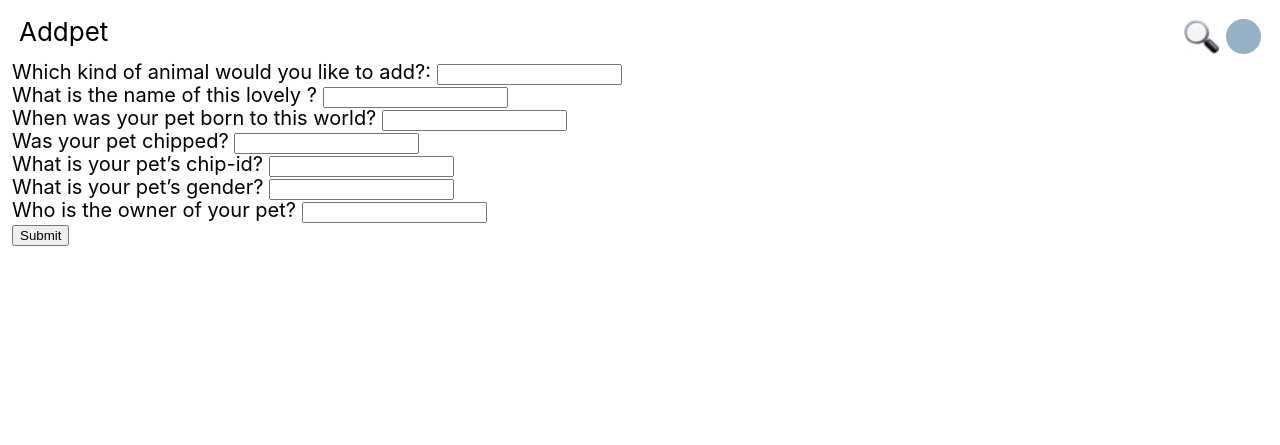
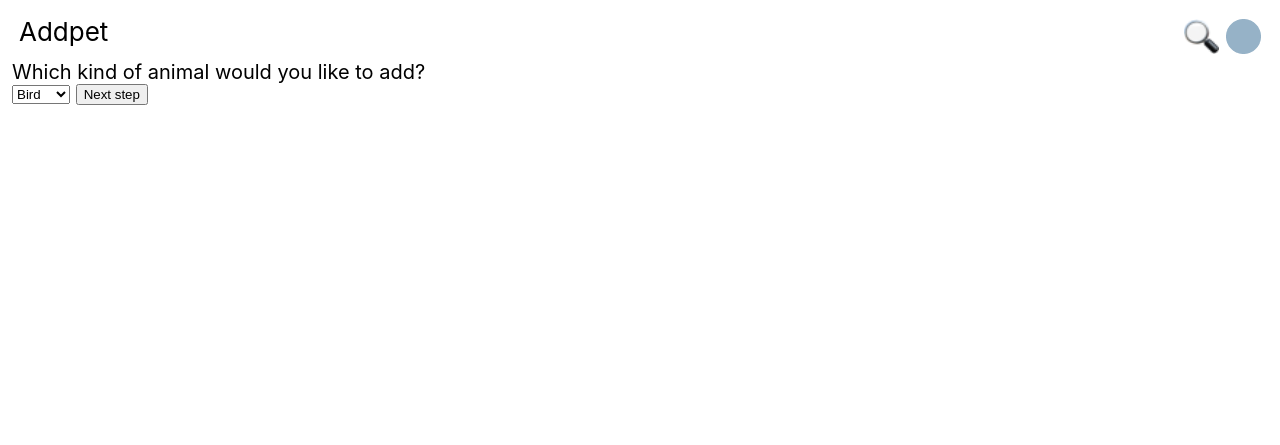
Before and after one commit to devinekask/1920-DEV3-plan-it-geenens-vandeweghe, a PHP site: page /index.php?page=addpet in a window 1280 px wide. Shown: the top 445 px of the page. Run offline with PHP 8.4, Linux system fonts and the light colour scheme; data that the repository does not hold is empty.

Commit message:
Created DAO-, js-, controller #47

```diff
--- a/src/controller/Controller.php
+++ b/src/controller/Controller.php
@@ -20,7 +20,7 @@ class Controller {
     $this->set('css', '');
     if ($this->env == 'development') {
       // regular script in production
-      $this->set('js', '<script src="script.js"></script>');
+      $this->set('js', '<script src="js/script.js"></script>');
        // regular css in production
       $this->set('css', '<link href="style.css" rel="stylesheet">');
     }
--- a/src/dao/PetsDAO.php
+++ b/src/dao/PetsDAO.php
@@ -39,12 +39,12 @@ class PetsDAO extends DAO {
     if (empty($errors)) {
       $sql = "INSERT INTO `pets` (`id`, `name`, `gender`, `type`, `birthday`, `owner`, `chipid`) VALUES (NULL, :name, :gender, :kind, :birthd, :owner, :chipid);";
       $stmt = $this->pdo->prepare($sql);
-      $stmt->bindValue(':name', $data['name']);
-      $stmt->bindValue(':gender', $data['gender']);
-      $stmt->bindValue(':kind', $data['kind']);
-      $stmt->bindValue(':birthd', $data['birthd']);
-      $stmt->bindValue(':owner', $data['owner']);
-      $stmt->bindValue(':chipid', $data['chipid']);
+      $stmt->bindValue(':name', $data['aname']);
+      $stmt->bindValue(':gender', $data['agender']);
+      $stmt->bindValue(':kind', $data['animal']);
+      $stmt->bindValue(':birthd', $data['abirthdate']);
+      $stmt->bindValue(':owner', $data['aowner']);
+      $stmt->bindValue(':chipid', $data['achipid']);
       $stmt->execute();
       return $stmt->fetchAll(PDO::FETCH_ASSOC);
     }
@@ -53,8 +53,8 @@ class PetsDAO extends DAO {
 
   public function validate( $data ){
     $errors = [];
-    if (!isset($data['name'])) {
-      $errors['name'] = 'Gelieve name in te vullen';
+    if (!isset($data['aname'])) {
+      $errors['aname'] = 'Gelieve name in te vullen';
     }
     return $errors;
   }
--- a/src/js/script.js
+++ b/src/js/script.js
@@ -0,0 +1,115 @@
+let animal, aname, abirthdate, agender, achipped, achipid, aowner;
+function _(x) {
+  return document.getElementById(x);
+}
+
+console.log('hello');
+// Defines all phases, saves them and continues to next
+// Kind of animal
+function processPhase1() {
+  animal = _('animal').value;
+  console.log(animal);
+  if (animal.length === 1) {
+    _('phase1').style.display = 'none';
+    _('phase2').style.display = 'block';
+    switch (animal) {
+    case '1':
+      _('js-insanimal').innerHTML = `bird`;
+      break;
+    case '2':
+      _('js-insanimal').innerHTML = `dog`;
+      break;
+    case '3':
+      _('js-insanimal').innerHTML = `cat`;
+      break;
+    case '4':
+      _('js-insanimal').innerHTML = `horse`;
+      break;
+    case '5':
+      _('js-insanimal').innerHTML = `fish`;
+      break;
+    case '6':
+      _('js-insanimal').innerHTML = `animal`;
+      break;
+    }
+  } else {
+    alert('Please choose an animal');
+  }
+}
+
+// Name of pet
+function processPhase2() {
+  aname = _('aname').value;
+  console.log(aname);
+  if (aname.length > 0) {
+    _('phase2').style.display = 'none';
+    _('phase3').style.display = 'block';
+    _('js-insaname').innerHTML = aname;
+  } else {
+    alert('Please assign a name to your pet');
+  }
+}
+// Birthday
+function processPhase3() {
+  abirthdate = _('abirthdate').value;
+  if (abirthdate.length > 0) {
+    _('phase3').style.display = 'none';
+    _('phase4').style.display = 'block';
+    _('js-insaname3').innerHTML = aname;
+  } else {
+    alert('Please choose a birthday');
+  }
+}
+// Was chipped? if yes -- phase 4, if no phase 5 & null
+function processPhase4() {
+  achipped = _('achipped').value;
+  console.log(achipped);
+  if (achipped === 'yes') {
+    _('phase4').style.display = 'none';
+    _('phase5').style.display = 'block';
+    _('js-insaname4').innerHTML = aname;
+  } else if (achipped === 'no') {
+    _('phase4').style.display = 'none';
+    _('phase6').style.display = 'block';
+    _('js-insaname4').innerHTML = aname;
+  } else {
+    alert('Please pick an answer');
+  }
+}
+// Chipid
+function processPhase5() {
+  achipid = _('achipid').value;
+  if (achipid.length > 0) {
+    _('phase5').style.display = 'none';
+    _('phase6').style.display = 'block';
+    _('js-insaname6').innerHTML = aname;
+  } else {
+    alert('Please insert your chipid');
+  }
+}
+// Gender
+function processPhase6() {
+  agender = _('agender').value;
+  if (agender.length > 0) {
+    _('phase6').style.display = 'none';
+    _('phase7').style.display = 'block';
+    _('js-insaname7').innerHTML = aname;
+  } else {
+    alert('Please insert your chipid');
+  }
+}
+// Owner
+function processPhase7() {
+  aowner = _('aowner').value;
+  if (aowner.length > 0) {
+    _('phase7').style.display = 'none';
+  } else {
+    alert('Please choose your country');
+  }
+}
+
+function submitForm() {
+  _('multiphase').method = 'post';
+  _('multiphase').action = 'index.php?page=addpet';
+  _('multiphase').submit();
+}
--- a/src/view/layout.php
+++ b/src/view/layout.php
@@ -4,7 +4,7 @@
   <meta charset="UTF-8">
   <meta name="viewport" content="width=device-width, initial-scale=1.0">
   <meta http-equiv="X-UA-Compatible" content="ie=edge">
-    <title>PetPlanner - <?php echo $title; ?></title>
+    <title>PetPlanner - <?php echo $_GET['page']; ?></title>
     <?php echo $css;?>
   </head>
   <body>
--- a/src/view/pets/addpet.php
+++ b/src/view/pets/addpet.php
@@ -1,33 +1,59 @@
-<form id="insertPet" method="post" action="index.php?page=addpet">
-<input type="hidden" name="action" value="insertPet">
-<div>
-    Which kind of animal would you like to add?: <input type="text" name="kind"><br>
+<form id="multiphase" onsubmit="return false">
+  <input type="hidden" name="action" value="insertPet">
+    <fieldset id="phase1">
+      <legend>Which kind of animal would you like to add?</legend>
+      <select id="animal" name="animal">
+        <option value="1">Bird</option>
+        <option value="2">Dog</option>
+        <option value="3">Cat</option>
+        <option value="4">Horse</option>
+        <option value="5">Fish</option>
+        <option value="6">Other</option>
+      </select>
+      <button onclick="processPhase1()">Next step</button>
+    </fieldset>
 
-     </div>
-    <label for="name">
-    What is the name of this lovely ?
-    <input type="text" name="name"><br>
-     </label>
-    <label for="birthd">
-    When was your pet born to this world?
-    <input type="text" name="birthd"><br>
-     </label>
-    <label for="chip">
-    Was your pet chipped?
-    <input type="text" name="chip"><br>
-     </label>
-    <label for="chipid">
-    What is your pet’s chip-id?
-    <input type="text" name="chipid"><br>
-     </label>
-    <label for="gender">
-    What is your pet’s gender?
-    <input type="text" name="gender"><br>
-     </label>
-    <label for="owner">
-    Who is the owner of your pet?
-    <input type="text" name="owner"><br>
-     </label>
+    <fieldset class="hidden" id="phase2">
+      <legend>What is the name of this lovely <span id="js-insanimal"></span>?</legend>
+      <input type="text" id="aname" name="aname"><br>
+      <button onclick="processPhase2()">Next step</button>
+    </fieldset>
 
-  <input type="submit">
+    <fieldset class="hidden" id="phase3">
+      <legend>When was <span id="js-insaname"></span> born to this world?</legend>
+      <input type="date" id="abirthdate" name="abirthdate"><br>
+      <button onclick="processPhase3()">Next step</button>
+    </fieldset>
+
+    <fieldset class="hidden" id="phase4">
+      <legend>Was <span id="js-insaname3"></span> chipped?</legend>
+      <!-- <input type="button" id="chipped" name="chipped" value="yes"><br>
+      <input type="button" id="chipped" name="chipped" value="no"><br> -->
+      <select id="achipped" name="achipped">
+        <option value="yes">Yes!</option>
+        <option value="no">No.</option>
+      </select>
+      <button onclick="processPhase4()">Next step</button>
+    </fieldset>
+
+    <fieldset class="hidden" id="phase5">
+      <legend>What is <span id="js-insaname4">'s chip-id?</legend>
+      <input type="number" id="achipid" name="achipid"><br>
+      <button onclick="processPhase5()">Next step</button>
+    </fieldset>
+
+    <fieldset class="hidden" id="phase6">
+      <legend>What is <span id="js-insaname6">'s gender?</legend>
+      <select id="agender" name="agender">
+        <option value="0">Male</option>
+        <option value="1">Female</span></option>
+      </select>
+      <button onclick="processPhase6()">Next step</button>
+    </fieldset>
+
+    <fieldset class="hidden" id="phase7">
+      <legend>Who is the owner of <span id="js-insaname7">?(put 0 if not known)</legend>
+      <input type="text" name="aowner"><br>
+      <button type="submit" onclick="submitForm()" value="Add Pet">Add my pet!</button>
+    </fieldset>
 </form>
```
